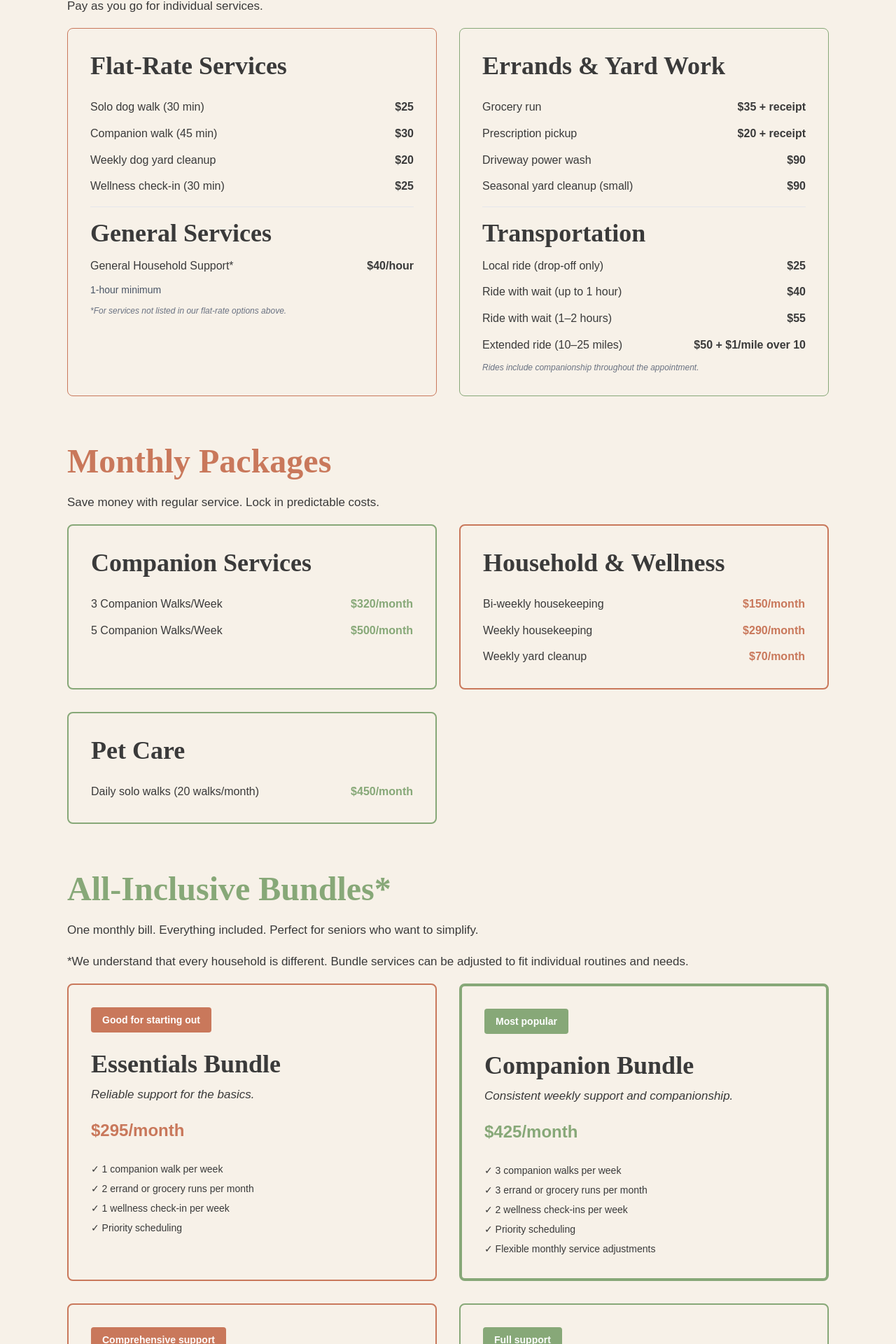
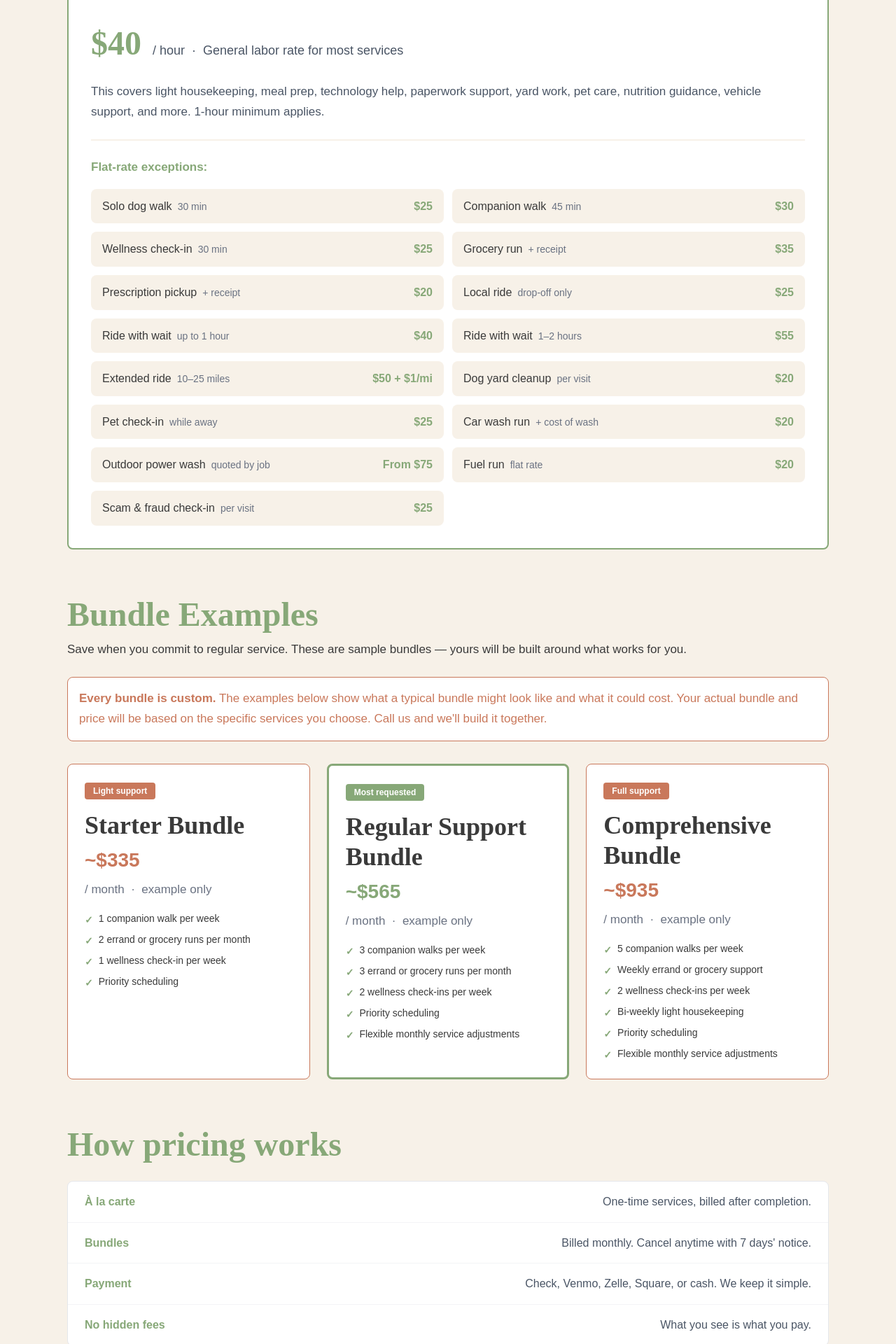
Before and after one commit to GoodCompanySCS/goodcompany-scs, a Next.js app: page /pricing in a window 1280 px wide. Shown: the part 614-2534 px from the top of the page at 70% size. Built offline with nearby package versions, Linux system fonts and the light colour scheme.

Commit message:
Update page.tsx

```diff
--- a/app/pricing/page.tsx
+++ b/app/pricing/page.tsx
@@ -3,223 +3,192 @@ export default function Pricing() {
     <>
       <section style={{ backgroundColor: 'var(--cream)' }} className="section-padding">
         <div className="container-max">
-          <h1 className="mb-4">Pricing</h1>
+          <h1 className="mb-4">Simple, honest pricing.</h1>
           <p className="text-lg mb-12 max-w-2xl">
-            Every visit is backed by a bonded, insured, and background-checked local business you can trust. The services listed here are simply examples
-            of how we help. Whether you're looking for ongoing weekly support or a little extra help while recovering from surgery, we'll take the time
-            to understand your needs and create a plan that works for you. Give us a call and let's talk.
+            Every visit is backed by a bonded, insured, and background-checked local professional. All pricing is upfront — no surprises, no hidden fees. Bundles are built around you, so your price will vary based on the services you choose.
           </p>
 
           {/* À La Carte */}
           <div className="mb-16">
-            <h2 style={{ color: 'var(--sage)' }} className="mb-4">À La Carte Services</h2>
-            <p className="text-lg mb-4">
-              Pay as you go for individual services.
-            </p>
+            <h2 style={{ color: 'var(--terracotta)' }} className="mb-2">À La Carte Services</h2>
+            <p className="text-lg mb-8">Pay as you go. No commitment required.</p>
 
-            <div className="grid grid-cols-1 md:grid-cols-2 gap-8">
-              <div style={{ borderColor: 'var(--terracotta)', borderWidth: '1px' }} className="p-8 rounded-lg">
-                <h3 className="mb-6">Flat-Rate Services</h3>
-                <ul className="space-y-3">
-                  <li className="flex justify-between">
-          <span>Solo dog walk (30 min)</span>
-          <span className="font-semibold">$25</span>
-        </li>
-        <li className="flex justify-between">
-          <span>Companion walk (45 min)</span>
-          <span className="font-semibold">$30</span>
-        </li>
-        <li className="flex justify-between">
-          <span>Weekly dog yard cleanup</span>
-          <span className="font-semibold">$20</span>
-        </li>
-        <li className="flex justify-between">
-          <span>Wellness check-in (30 min)</span>
-          <span className="font-semibold">$25</span>
-        </li>
-        <li className="pt-4 mt-4 border-t border-gray-200">
-            <h4 className="text-4xl font-semibold mb-3">General Services</h4>
-        </li>
-        <li className="flex justify-between">
-          <span>General Household Support*</span>
-          <span className="font-semibold">$40/hour</span>
-        </li>
-        <li className="text-sm text-gray-600">1-hour minimum</li>
-        <li className="text-xs text-gray-500 italic mt-2">*For services not listed in our flat-rate options above.</li>
-                </ul>
+            {/* Base Rate Card */}
+            <div style={{ backgroundColor: 'white', borderColor: 'var(--sage)', borderWidth: '2px' }} className="p-8 rounded-lg mb-8">
+              <div className="flex items-baseline gap-4 mb-4">
+                <span style={{ color: 'var(--sage)', fontSize: '3rem', fontWeight: '700', fontFamily: 'Fraunces' }}>$40</span>
+                <span className="text-lg text-gray-600">/ hour &nbsp;·&nbsp; General labor rate for most services</span>
               </div>
+              <p className="text-gray-600 mb-6">
+                This covers light housekeeping, meal prep, technology help, paperwork support, yard work, pet care, nutrition guidance, vehicle support, and more. 1-hour minimum applies.
+              </p>
 
-            <div style={{ borderColor: 'var(--sage)', borderWidth: '1px' }} className="p-8 rounded-lg">
-                  <h3 className="mb-6">Errands & Yard Work</h3>
-              <ul className="space-y-3">
-        <li className="flex justify-between">
-            <span>Grocery run</span>
-            <span className="font-semibold">$35 + receipt</span>
-        </li>
-        <li className="flex justify-between">
-             <span>Prescription pickup</span>
-            <span className="font-semibold">$20 + receipt</span>
-       </li>
-       <li className="flex justify-between">
-             <span>Driveway power wash</span>
-             <span className="font-semibold">$90</span>
-       </li>
-       <li className="flex justify-between">
-             <span>Seasonal yard cleanup (small)</span>
-             <span className="font-semibold">$90</span>
-       </li>
-       <li className="pt-4 mt-4 border-t border-gray-200">
-                      <h4 className="text-4xl font-semibold mb-3">Transportation</h4>
-       </li>
-       <li className="flex justify-between">
-                  <span>Local ride (drop-off only)</span>
-                  <span className="font-semibold">$25</span>
-      </li>
-      <li className="flex justify-between">
-                <span>Ride with wait (up to 1 hour)</span>
-                <span className="font-semibold">$40</span>
-      </li>
-      <li className="flex justify-between">
-                 <span>Ride with wait (1–2 hours)</span>
-                 <span className="font-semibold">$55</span>
-       </li>
-       <li className="flex justify-between">
-                  <span>Extended ride (10–25 miles)</span>
-                  <span className="font-semibold">$50 + $1/mile over 10</span>
-        </li>
-       <li className="text-xs text-gray-500 italic mt-2">Rides include companionship throughout the appointment.</li>
-            </ul>
-          </div>
-            </div>
-          </div>
+              <div style={{ borderTopColor: 'var(--cream)', borderTopWidth: '2px' }} className="pt-6">
+                <p className="font-semibold mb-4" style={{ color: 'var(--sage)' }}>Flat-rate exceptions:</p>
+                <div className="grid grid-cols-1 md:grid-cols-2 gap-3">
 
-          {/* Monthly Packages */}
-          <div className="mb-16">
-            <h2 style={{ color: 'var(--terracotta)' }} className="mb-4">Monthly Packages</h2>
-            <p className="text-lg mb-4">
-              Save money with regular service. Lock in predictable costs.
-            </p>
+                  {[
+                    { name: 'Solo dog walk', note: '30 min', price: '$25' },
+                    { name: 'Companion walk', note: '45 min', price: '$30' },
+                    { name: 'Wellness check-in', note: '30 min', price: '$25' },
+                    { name: 'Grocery run', note: '+ receipt', price: '$35' },
+                    { name: 'Prescription pickup', note: '+ receipt', price: '$20' },
+                    { name: 'Local ride', note: 'drop-off only', price: '$25' },
+                    { name: 'Ride with wait', note: 'up to 1 hour', price: '$40' },
+                    { name: 'Ride with wait', note: '1–2 hours', price: '$55' },
+                    { name: 'Extended ride', note: '10–25 miles', price: '$50 + $1/mi' },
+                    { name: 'Dog yard cleanup', note: 'per visit', price: '$20' },
+                    { name: 'Pet check-in', note: 'while away', price: '$25' },
+                    { name: 'Car wash run', note: '+ cost of wash', price: '$20' },
+                    { name: 'Outdoor power wash', note: 'quoted by job', price: 'From $75' },
+                    { name: 'Fuel run', note: 'flat rate', price: '$20' },
+                    { name: 'Scam & fraud check-in', note: 'per visit', price: '$25' },
+                  ].map((item, i) => (
+                    <div
+                      key={i}
+                      style={{ backgroundColor: 'var(--cream)', borderRadius: '8px' }}
+                      className="flex justify-between items-center px-4 py-3"
+                    >
+                      <div>
+                        <span className="font-medium">{item.name}</span>
+                        <span className="text-sm text-gray-500 ml-2">{item.note}</span>
+                      </div>
+                      <span className="font-bold ml-4 whitespace-nowrap" style={{ color: 'var(--sage)' }}>{item.price}</span>
+                    </div>
+                  ))}
 
-            <div className="grid grid-cols-1 md:grid-cols-2 gap-8">
-              <div style={{ borderColor: 'var(--sage)', borderWidth: '2px' }} className="p-8 rounded-lg">
-                <h3 className="mb-6">Companion Services</h3>
-                <ul className="space-y-3">
-                  <li className="flex justify-between">
-                    <span>3 Companion Walks/Week</span>
-                    <span className="font-bold" style={{ color: 'var(--sage)' }}>$320/month</span>
-                  </li>
-                  <li className="flex justify-between">
-                    <span>5 Companion Walks/Week</span>
-                    <span className="font-bold" style={{ color: 'var(--sage)' }}>$500/month</span>
-                  </li>
-                </ul>
-              </div>
-
-              <div style={{ borderColor: 'var(--terracotta)', borderWidth: '2px' }} className="p-8 rounded-lg">
-                <h3 className="mb-6">Household & Wellness</h3>
-                <ul className="space-y-3">
-                  <li className="flex justify-between">
-                    <span>Bi-weekly housekeeping</span>
-                    <span className="font-bold" style={{ color: 'var(--terracotta)' }}>$150/month</span>
-                  </li>
-                  <li className="flex justify-between">
-                    <span>Weekly housekeeping</span>
-                    <span className="font-bold" style={{ color: 'var(--terracotta)' }}>$290/month</span>
-                  </li>
-                  <li className="flex justify-between">
-                    <span>Weekly yard cleanup</span>
-                    <span className="font-bold" style={{ color: 'var(--terracotta)' }}>$70/month</span>
-                  </li>
-                </ul>
-              </div>
-
-              <div style={{ borderColor: 'var(--sage)', borderWidth: '2px' }} className="p-8 rounded-lg">
-                <h3 className="mb-6">Pet Care</h3>
-                <ul className="space-y-3">
-                  <li className="flex justify-between">
-                    <span>Daily solo walks (20 walks/month)</span>
-                    <span className="font-bold" style={{ color: 'var(--sage)' }}>$450/month</span>
-                  </li>
-                </ul>
+                </div>
               </div>
             </div>
           </div>
 
-          {/* All-Inclusive Bundles */}
+          {/* Bundle Examples */}
           <div className="mb-16">
-            <h2 style={{ color: 'var(--sage)' }} className="mb-4">All-Inclusive Bundles*</h2>
-           <p className="text-lg mb-4">One monthly bill. Everything included. Perfect for seniors who want to simplify.</p>
-<p className="text-lg mb-4">*We understand that every household is different. Bundle services can be adjusted to fit individual routines and needs.</p>
+            <h2 style={{ color: 'var(--sage)' }} className="mb-2">Bundle Examples</h2>
+            <p className="text-lg mb-6">Save when you commit to regular service. These are sample bundles — yours will be built around what works for you.</p>
 
-            <div className="grid grid-cols-1 md:grid-cols-2 gap-8">
-              <div style={{ borderColor: 'var(--terracotta)', borderWidth: '2px' }} className="p-8 rounded-lg">
-                <div style={{ backgroundColor: 'var(--terracotta)', color: 'white' }} className="inline-block px-4 py-2 rounded mb-6 text-sm font-semibold">
-                  Good for starting out
+            {/* Disclaimer */}
+            <div style={{ backgroundColor: 'white', borderColor: 'var(--terracotta)', borderWidth: '1px', borderRadius: '8px' }} className="p-4 mb-8">
+              <p className="text-sm" style={{ color: 'var(--terracotta)' }}>
+                <strong>Every bundle is custom.</strong> The examples below show what a typical bundle might look like and what it could cost. Your actual bundle and price will be based on the specific services you choose. Call us and we'll build it together.
+              </p>
+            </div>
+
+            <div className="grid grid-cols-1 md:grid-cols-3 gap-6">
+
+              {/* Starter Bundle */}
+              <div style={{ backgroundColor: 'white', borderColor: 'var(--terracotta)', borderWidth: '1px' }} className="p-6 rounded-lg">
+                <div style={{ backgroundColor: 'var(--terracotta)', color: 'white' }} className="inline-block px-3 py-1 rounded text-xs font-semibold mb-4">
+                  Light support
                 </div>
-                <h3 className="mb-2">Essentials Bundle</h3>
-                <p className="text-lg mb-4 italic">Reliable support for the basics.</p>
-                <p style={{ color: 'var(--terracotta)', fontSize: '1.5rem' }} className="font-bold mb-6">$295/month</p>
+                <h3 className="mb-1">Starter Bundle</h3>
+                <p style={{ color: 'var(--terracotta)', fontSize: '1.75rem' }} className="font-bold mb-1">~$335</p>
+                <p className="text-sm text-gray-500 mb-4">/ month &nbsp;·&nbsp; example only</p>
                 <ul className="space-y-2 text-sm">
-                  <li>✓ 1 companion walk per week</li>
-                  <li>✓ 2 errand or grocery runs per month</li>
-                  <li>✓ 1 wellness check-in per week</li>
-                  <li>✓ Priority scheduling</li>
+                  {[
+                    '1 companion walk per week',
+                    '2 errand or grocery runs per month',
+                    '1 wellness check-in per week',
+                    'Priority scheduling',
+                  ].map((item, i) => (
+                    <li key={i} className="flex items-start gap-2">
+                      <span style={{ color: 'var(--sage)' }} className="font-bold mt-0.5">✓</span>
+                      <span>{item}</span>
+                    </li>
+                  ))}
                 </ul>
               </div>
 
-              <div style={{ borderColor: 'var(--sage)', borderWidth: '4px' }} className="p-8 rounded-lg">
-                <div style={{ backgroundColor: 'var(--sage)', color: 'white' }} className="inline-block px-4 py-2 rounded mb-6 text-sm font-semibold">
-                  Most popular
+              {/* Regular Support Bundle */}
+              <div style={{ backgroundColor: 'white', borderColor: 'var(--sage)', borderWidth: '3px' }} className="p-6 rounded-lg">
+                <div style={{ backgroundColor: 'var(--sage)', color: 'white' }} className="inline-block px-3 py-1 rounded text-xs font-semibold mb-4">
+                  Most requested
                 </div>
-                <h3 className="mb-2">Companion Bundle</h3>
-                <p className="text-lg mb-4 italic">Consistent weekly support and companionship.</p>
-                <p style={{ color: 'var(--sage)', fontSize: '1.5rem' }} className="font-bold mb-6">$425/month</p>
+                <h3 className="mb-1">Regular Support Bundle</h3>
+                <p style={{ color: 'var(--sage)', fontSize: '1.75rem' }} className="font-bold mb-1">~$565</p>
+                <p className="text-sm text-gray-500 mb-4">/ month &nbsp;·&nbsp; example only</p>
                 <ul className="space-y-2 text-sm">
-                  <li>✓ 3 companion walks per week</li>
-                  <li>✓ 3 errand or grocery runs per month</li>
-                  <li>✓ 2 wellness check-ins per week</li>
-                  <li>✓ Priority scheduling</li>
-                  <li>✓ Flexible monthly service adjustments</li>
+                  {[
+                    '3 companion walks per week',
+                    '3 errand or grocery runs per month',
+                    '2 wellness check-ins per week',
+                    'Priority scheduling',
+                    'Flexible monthly service adjustments',
+                  ].map((item, i) => (
+                    <li key={i} className="flex items-start gap-2">
+                      <span style={{ color: 'var(--sage)' }} className="font-bold mt-0.5">✓</span>
+                      <span>{item}</span>
+                    </li>
+                  ))}
                 </ul>
               </div>
 
-              <div style={{ borderColor: 'var(--terracotta)', borderWidth: '2px' }} className="p-8 rounded-lg">
-                <div style={{ backgroundColor: 'var(--terracotta)', color: 'white' }} className="inline-block px-4 py-2 rounded mb-6 text-sm font-semibold">
-                  Comprehensive support
+              {/* Comprehensive Bundle */}
+              <div style={{ backgroundColor: 'white', borderColor: 'var(--terracotta)', borderWidth: '1px' }} className="p-6 rounded-lg">
+                <div style={{ backgroundColor: 'var(--terracotta)', color: 'white' }} className="inline-block px-3 py-1 rounded text-xs font-semibold mb-4">
+                  Full support
                 </div>
-                <h3 className="mb-2">Comprehensive Bundle</h3>
-                <p className="text-lg mb-4 italic">Ongoing support for everyday living.</p>
-                <p style={{ color: 'var(--terracotta)', fontSize: '1.5rem' }} className="font-bold mb-6">$695/month</p>
+                <h3 className="mb-1">Comprehensive Bundle</h3>
+                <p style={{ color: 'var(--terracotta)', fontSize: '1.75rem' }} className="font-bold mb-1">~$935</p>
+                <p className="text-sm text-gray-500 mb-4">/ month &nbsp;·&nbsp; example only</p>
                 <ul className="space-y-2 text-sm">
-                  <li>✓ 5 companion walks per week</li>
-                  <li>✓ Weekly errand or grocery support</li>
-                  <li>✓ 2 wellness check-ins per week</li>
-                  <li>✓ Bi-weekly light housekeeping</li>
-                  <li>✓ Priority scheduling</li>
-                  <li>✓ Flexible monthly service adjustments</li>
+                  {[
+                    '5 companion walks per week',
+                    'Weekly errand or grocery support',
+                    '2 wellness check-ins per week',
+                    'Bi-weekly light housekeeping',
+                    'Priority scheduling',
+                    'Flexible monthly service adjustments',
+                  ].map((item, i) => (
+                    <li key={i} className="flex items-start gap-2">
+                      <span style={{ color: 'var(--sage)' }} className="font-bold mt-0.5">✓</span>
+                      <span>{item}</span>
+                    </li>
+                  ))}
                 </ul>
               </div>
 
-              <div style={{ borderColor: 'var(--sage)', borderWidth: '2px' }} className="p-8 rounded-lg">
-                <div style={{ backgroundColor: 'var(--sage)', color: 'white' }} className="inline-block px-4 py-2 rounded mb-6 text-sm font-semibold">
-                  Full support
-                </div>
-                <h3 className="mb-2">Premier Bundle</h3>
-                <p className="text-lg mb-4 italic">Full weekly support for home and routine.</p>
-                <p style={{ color: 'var(--sage)', fontSize: '1.5rem' }} className="font-bold mb-6">$1095/month</p>
-                <ul className="space-y-2 text-sm">
-                  <li>✓ 5 companion walks per week</li>
-                  <li>✓ Weekly grocery and errand support</li>
-                  <li>✓ 3 wellness check-ins per week</li>
-                  <li>✓ Weekly light housekeeping</li>
-                  <li>✓ Weekly yard maintenance</li>
-                  <li>✓ Priority scheduling</li>
-                  <li>✓ Flexible monthly service adjustments</li>
-                  <li>✓ Dedicated recurring visit schedule</li>
-                </ul>
-              </div>
             </div>
           </div>
+
+          {/* How Pricing Works */}
+          <div className="mb-16">
+            <h2 style={{ color: 'var(--sage)' }} className="mb-6">How pricing works</h2>
+            <div style={{ backgroundColor: 'white', borderColor: '#e5e7eb', borderWidth: '1px' }} className="rounded-lg overflow-hidden">
+              {[
+                { label: 'À la carte', value: 'One-time services, billed after completion.' },
+                { label: 'Bundles', value: 'Billed monthly. Cancel anytime with 7 days\' notice.' },
+                { label: 'Payment', value: 'Check, Venmo, Zelle, Square, or cash. We keep it simple.' },
+                { label: 'No hidden fees', value: 'What you see is what you pay.' },
+              ].map((row, i, arr) => (
+                <div
+                  key={i}
+                  style={{ borderBottomColor: '#f3f4f6', borderBottomWidth: i < arr.length - 1 ? '1px' : '0' }}
+                  className="flex justify-between items-center px-6 py-4"
+                >
+                  <span className="font-semibold" style={{ color: 'var(--sage)' }}>{row.label}</span>
+                  <span className="text-gray-600 text-right ml-4">{row.value}</span>
+                </div>
+              ))}
+            </div>
+          </div>
+
+          {/* Not Sure Section */}
+          <div style={{ backgroundColor: 'var(--sage)', color: 'white' }} className="p-10 rounded-lg text-center">
+            <h3 style={{ color: 'white' }} className="mb-4">Not sure what you need? That's okay.</h3>
+            <p className="text-lg mb-4" style={{ color: 'white' }}>
+              Life doesn't always fit neatly into a list. Maybe you're recovering from a procedure. Maybe your regular caregiver is on vacation. Maybe you just want some company on a Tuesday.
+            </p>
+            <p className="text-lg mb-8" style={{ color: 'white' }}>
+              Whatever the situation, give us a call and we'll figure it out together.
+            </p>
+            <div className="flex flex-col sm:flex-row justify-center gap-4 text-lg font-semibold">
+              <a href="tel:5862172898" style={{ color: 'white' }} className="underline">586-217-2898</a>
+              <span className="hidden sm:inline" style={{ color: 'white' }}>|</span>
+              <a href="mailto:hello@goodcompanyscs.com" style={{ color: 'white' }} className="underline">hello@goodcompanyscs.com</a>
+            </div>
+          </div>
+
         </div>
       </section>
 
@@ -228,8 +197,7 @@ export default function Pricing() {
         <div className="container-max text-center">
           <h2 style={{ color: 'white' }} className="mb-6">Not sure where to start? That's okay.</h2>
           <p className="text-lg mb-8">
-            The services listed on our website are just examples of the ways we help. If you're facing a unique situation or aren't sure what kind of
-            support would be most helpful, give us a call or schedule your first free visit. We'll walk you through it together and find the right solution.
+            The services listed on our website are just examples of the ways we help. If you're facing a unique situation or aren't sure what kind of support would be most helpful, give us a call or schedule your first free visit. We'll walk you through it together and find the right solution.
           </p>
           <a href="/#schedule" className="btn-primary">
             Schedule Free Visit
```
